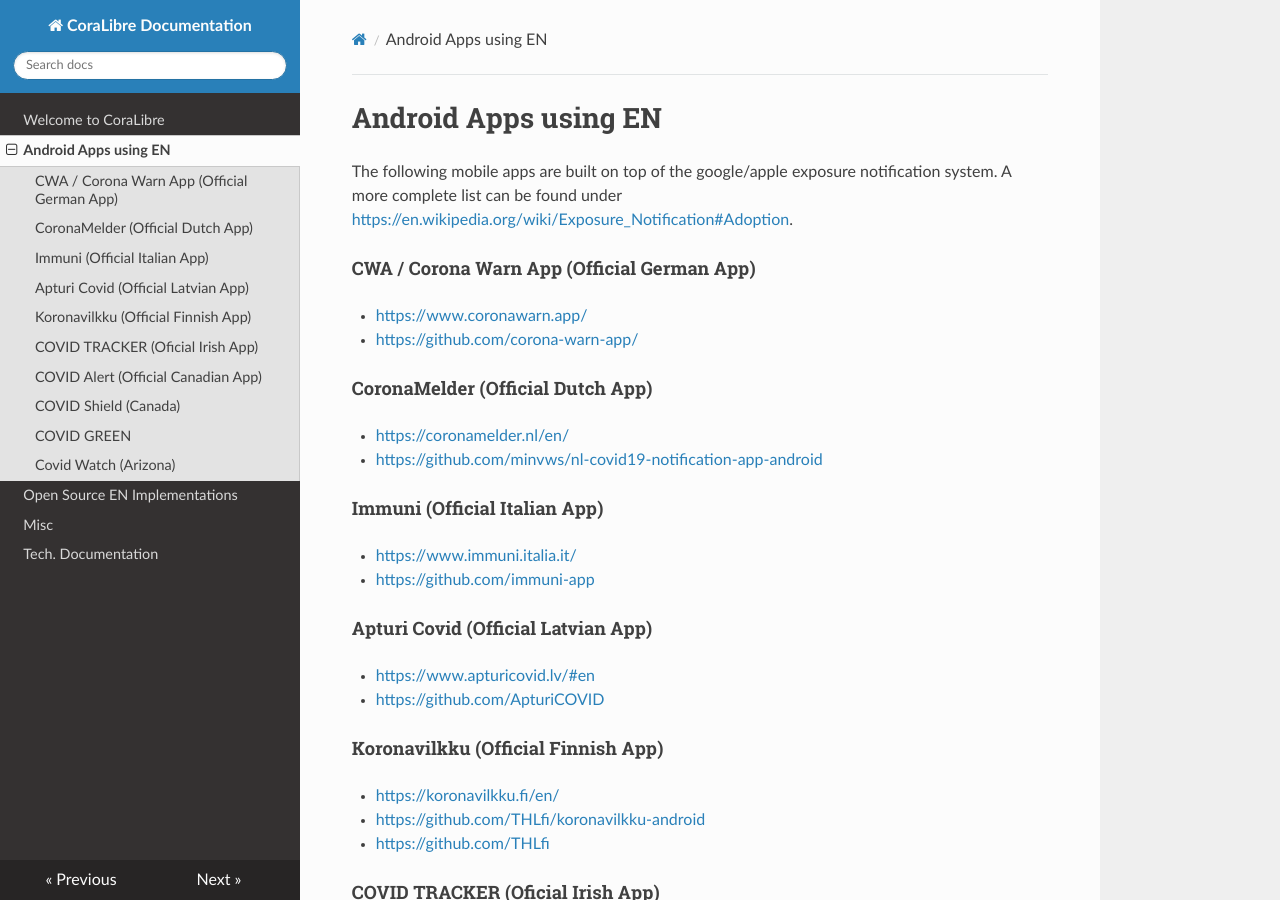
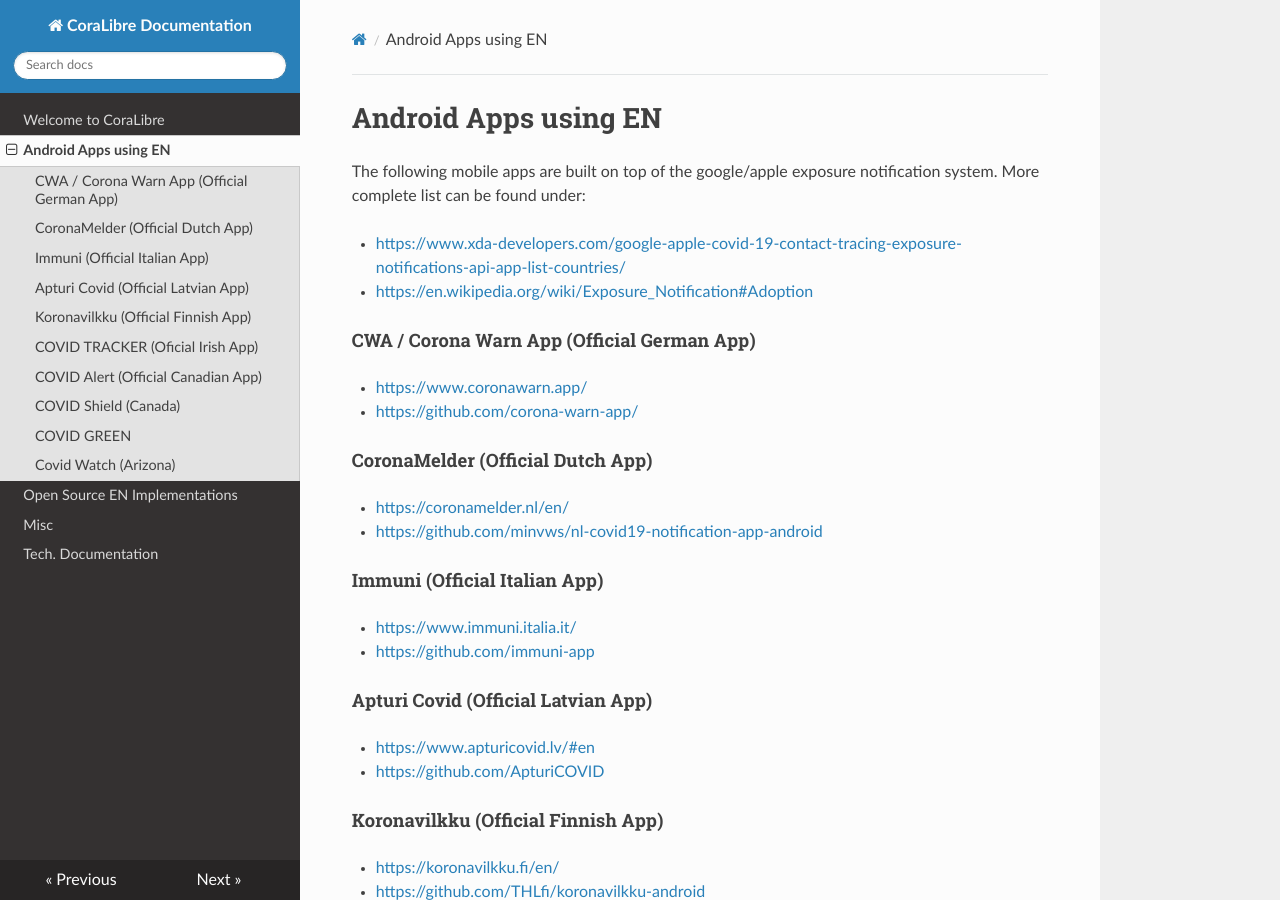
Before and after one commit to CoraLibre/documentation, an MkDocs documentation site: the page built from docs/linksApps.md, in a window 1280 px wide and 900 px high. Built offline with MkDocs 1.6.1, drawn with Linux system fonts in a browser that asks for light colours; nearby versions of some CDN libraries.

Commit message:
Add link to xda-developers app list

```diff
--- a/docs/linksApps.md
+++ b/docs/linksApps.md
@@ -2,8 +2,10 @@
 
 
 The following mobile apps are built on top of the google/apple exposure
-notification system. A more complete list can be found under
-<https://en.wikipedia.org/wiki/Exposure_Notification#Adoption>.
+notification system. More complete list can be found under:
+
+* <https://www.xda-developers.com/google-apple-covid-19-contact-tracing-exposure-notifications-api-app-list-countries/>
+* <https://en.wikipedia.org/wiki/Exposure_Notification#Adoption>
 
 
 #### CWA / Corona Warn App (Official German App)
```
